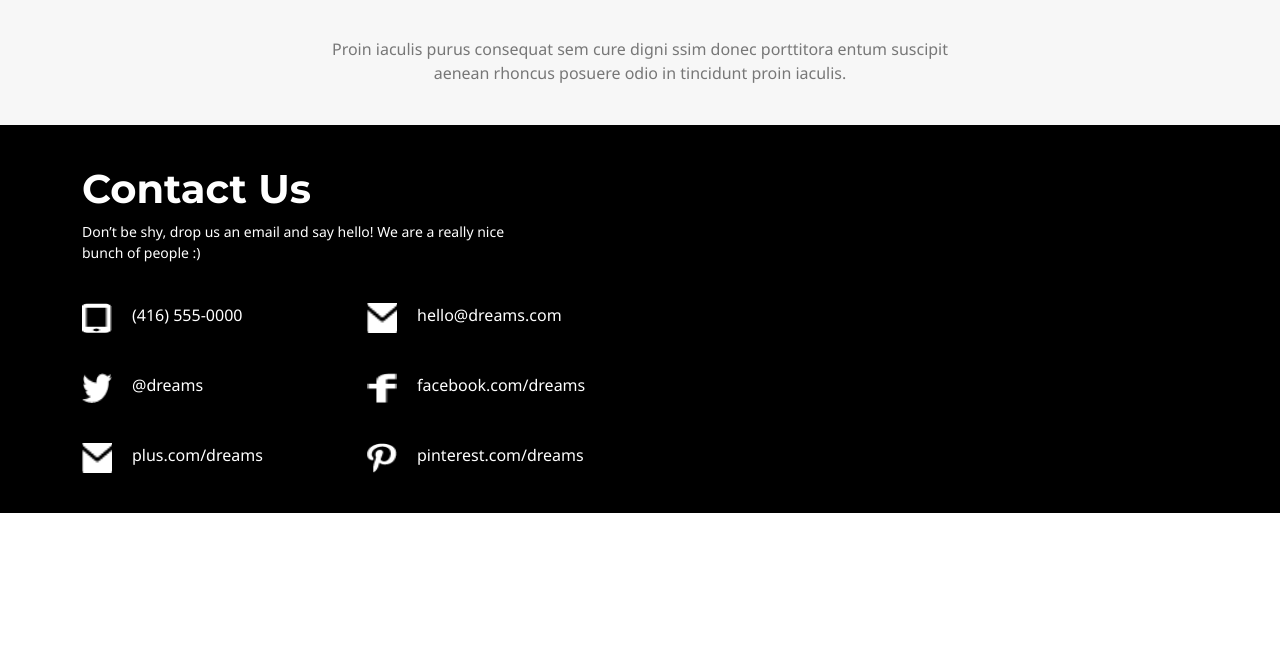
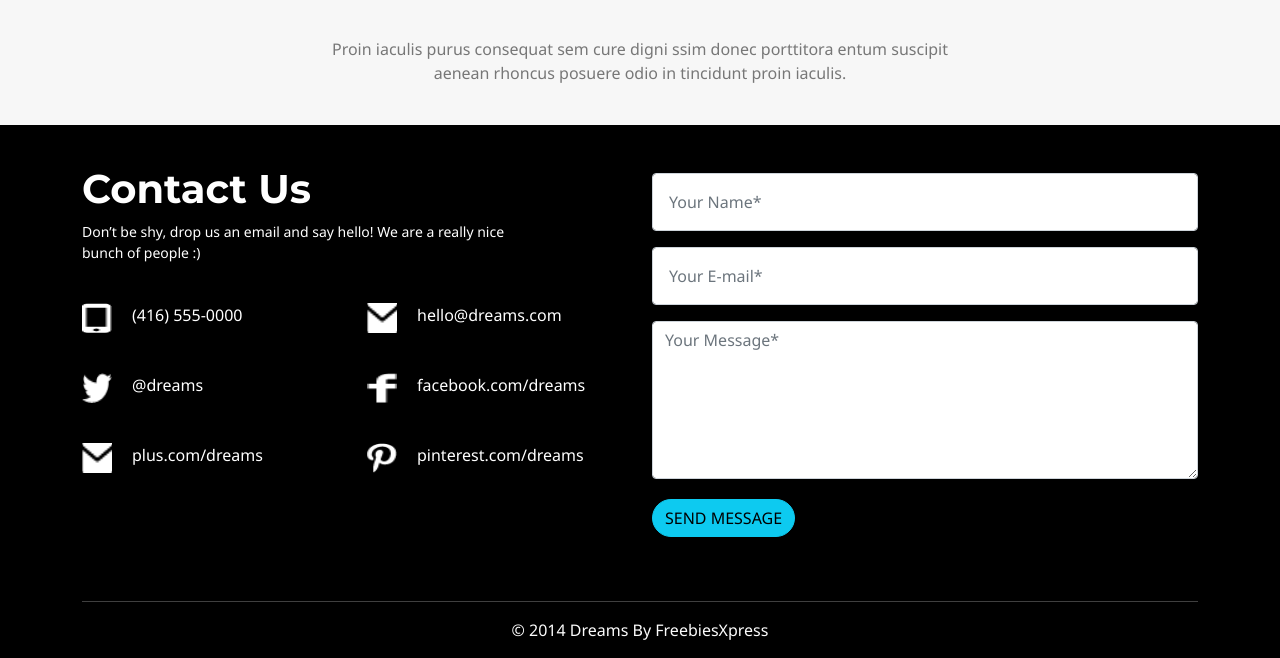
Before and after one commit to Omar18103229/DreamWebpage, a plain HTML site: page index.html in a window 1280 px wide. Shown: the part 4964-5622 px from the top of the page. Before the commit the page ends 5477 px from the top, so only its background shows below. Drawn offline with Linux system fonts and the light colour scheme.

Commit message:
Complete
..

```diff
--- a/css/style.css
+++ b/css/style.css
@@ -514,4 +514,15 @@ body{
     color: white;
     padding: 0px 20px;
 }
+.f_button button{
+    border-radius: 20px;
+    margin-top: 20px;
+}
+.footer_last hr{
+    color: #fcfcfc;
+}
+.footer_last p{
+    text-align: center;
+    color: #fcfcfc;
+}
 /* footer part css end */
--- a/index.html
+++ b/index.html
@@ -751,8 +751,28 @@
 
             <!-- form part start -->
 
-            <div class="col-md-6">
+            <div class="col-md-6 py-5">
+                <form>
+                    <div class="mb-3">
+                      <input type="email" class="form-control p-3" id="exampleInputEmail1" aria-describedby="emailHelp" placeholder="Your Name*">
+                    </div>
+                    <div class="mb-3">
+                      <input type="password" class="form-control p-3" id="exampleInputPassword1" placeholder="Your E-mail*">
+                    </div>
+                  </form>
+                  <textarea name="" class="form-control" id="" cols="30" rows="6" placeholder="Your Message*"></textarea>
+                  <div class="f_button">
+                    <button type="button" class="btn btn-info">SEND MESSAGE</button>
+                  </div>
+            </div>
+        </div>
 
+        <div class="row">
+            <div class="col-md-12">
+                <div class="footer_last">
+                    <hr>
+                    <p>© 2014 Dreams By FreebiesXpress</p>
+                </div>
             </div>
         </div>
     </div>
```
